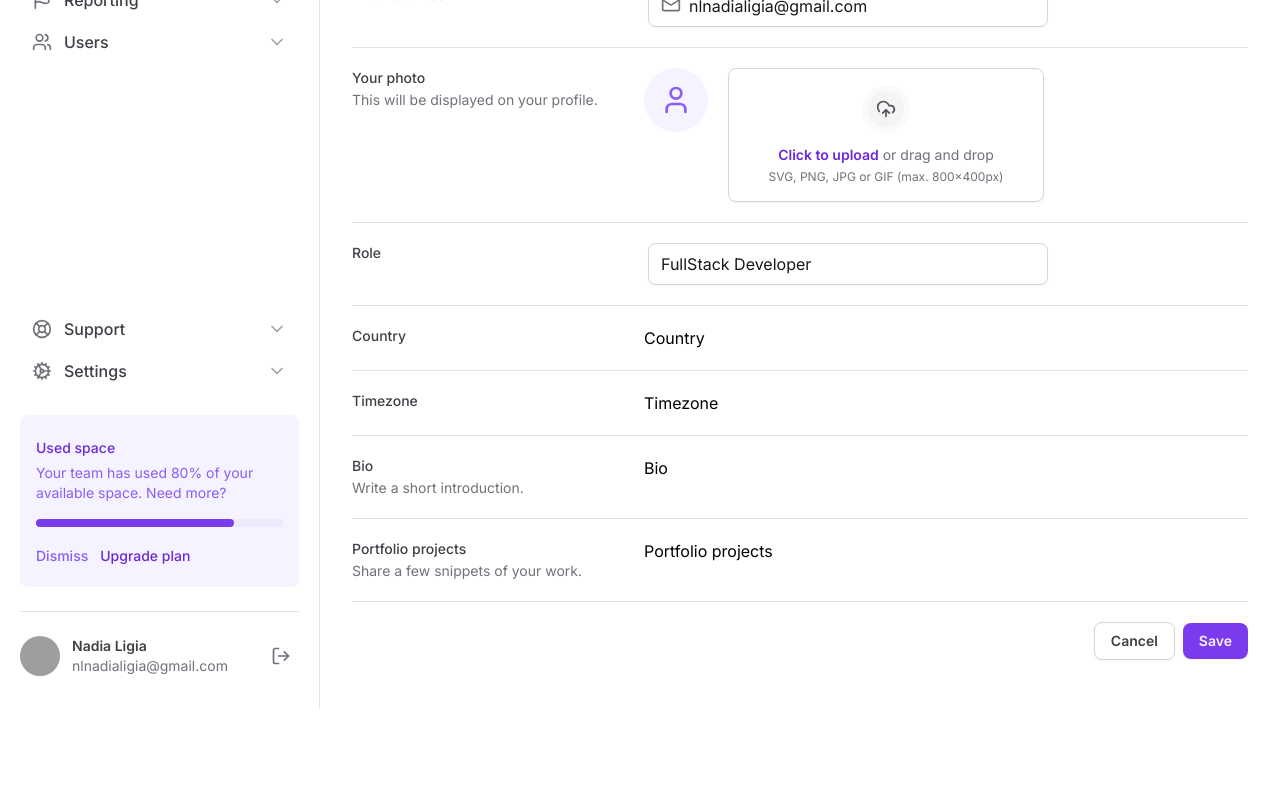
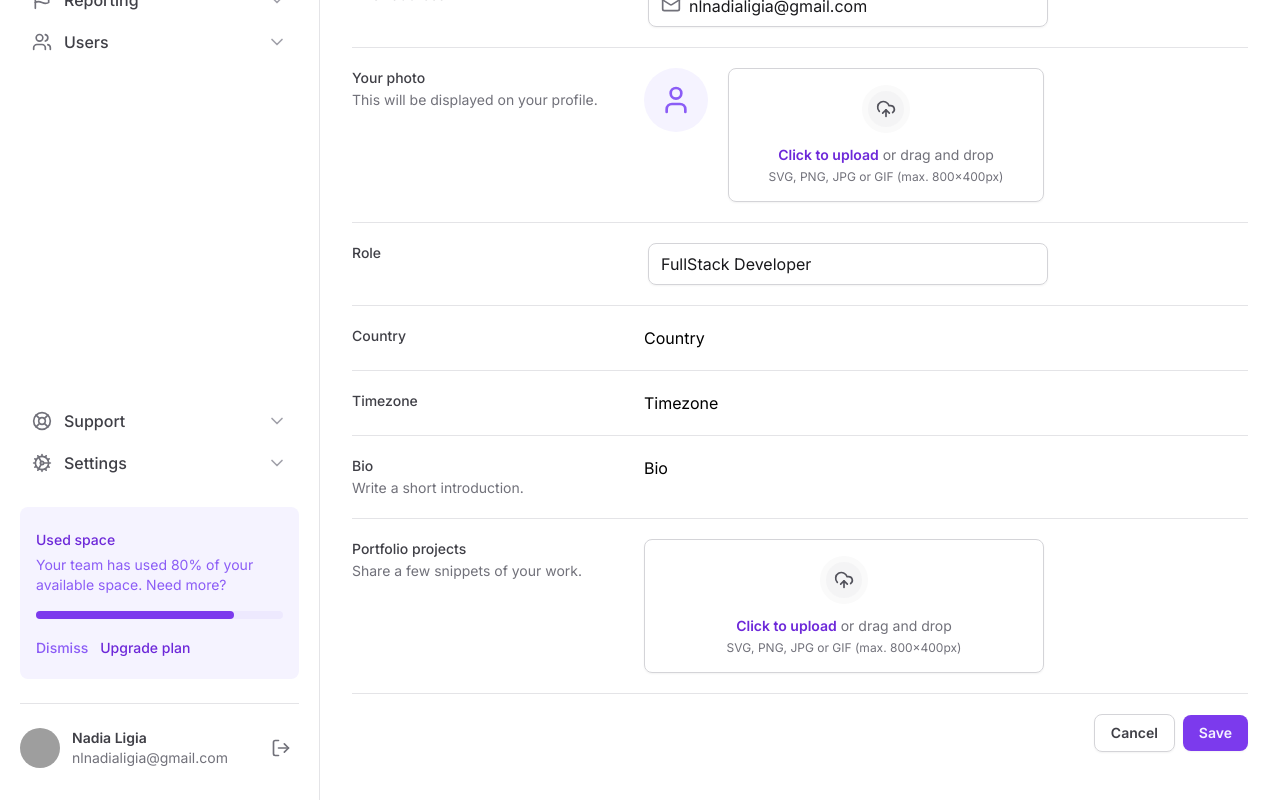
Before and after one commit to nlnadialigia/tailwind-next, a Next.js app: page / in a window 1280 px wide. Shown: the part 348-1148 px from the top of the page. Before the commit the page ends 1056 px from the top, so only its background shows below. Built offline with nearby package versions, Linux system fonts and the light colour scheme; grey boxes are pictures that could not be loaded.

Commit message:
componentizando file input

```diff
--- a/src/app/page.tsx
+++ b/src/app/page.tsx
@@ -1,5 +1,6 @@
 import * as Input from '@/src/components/Input'
-import { Mail, UploadCloud, User } from 'lucide-react'
+import { Mail } from 'lucide-react'
+import * as FileInput from '../components/Form/FileInput'
 import { SettingsTabs } from '../components/SettingsTabs'
 
 export default function Home() {
@@ -95,33 +96,11 @@ export default function Home() {
                 This will be displayed on your profile.
               </span>
             </label>
-            <div className="flex items-start gap-5">
-              <div className="flex h-16 w-16 items-center justify-center rounded-full bg-violet-50">
-                <User className="h-8 w-8 text-violet-500" />
-              </div>
-
-              <label
-                htmlFor="photo"
-                className="hover:bg-violet-25 group flex flex-1 cursor-pointer flex-col items-center gap-3 rounded-lg border border-zinc-300 px-6 py-4 text-zinc-500 shadow-sm hover:border-violet-200 hover:text-violet-500"
-              >
-                <div className="border-6 rounded-full border-zinc-50 bg-zinc-100 p-2 group-hover:border-violet-50 group-hover:bg-violet-100">
-                  <UploadCloud className="h-5 w-5 text-zinc-600 group-hover:text-violet-600" />
-                </div>
-
-                <div className="flex flex-col items-center gap-1">
-                  <span className="text-sm">
-                    <span className="font-semibold text-violet-700">
-                      Click to upload
-                    </span>{' '}
-                    or drag and drop
-                  </span>
-                  <span className="text-xs">
-                    SVG, PNG, JPG or GIF (max. 800x400px)
-                  </span>
-                </div>
-              </label>
-              <input type="file" className="sr-only" id="photo" />
-            </div>
+            <FileInput.Root className="flex items-start gap-5">
+              <FileInput.ImagePreview />
+              <FileInput.Trigger htmlFor="photo" />
+              <FileInput.Control id="photo" />
+            </FileInput.Root>
           </div>
 
           <div className="grid-cols-form grid gap-3 pt-5">
@@ -178,7 +157,12 @@ export default function Home() {
                 Share a few snippets of your work.
               </span>
             </label>
-            <div>Portfolio projects</div>
+            <div>
+              <FileInput.Root>
+                <FileInput.Trigger htmlFor="portfolio" />
+                <FileInput.Control id="portfolio" multiple />
+              </FileInput.Root>
+            </div>
           </div>
 
           <div className="flex items-center justify-end gap-2 pt-5">
--- /dev/null
+++ b/src/components/Form/FileInput/Control.tsx
@@ -0,0 +1,9 @@
+import { ComponentProps } from 'react'
+
+interface ControlProps extends ComponentProps<'input'> {
+  id: string
+}
+
+export function Control({ id, ...props }: Readonly<ControlProps>) {
+  return <input type="file" className="sr-only" id={id} {...props} />
+}
--- /dev/null
+++ b/src/components/Form/FileInput/ImagePreview.tsx
@@ -0,0 +1,9 @@
+import { User } from 'lucide-react'
+
+export function ImagePreview() {
+  return (
+    <div className="flex h-16 w-16 items-center justify-center rounded-full bg-violet-50">
+      <User className="h-8 w-8 text-violet-500" />
+    </div>
+  )
+}
--- /dev/null
+++ b/src/components/Form/FileInput/Root.tsx
@@ -0,0 +1,7 @@
+import { ComponentProps } from 'react'
+
+type RootProps = ComponentProps<'div'>
+
+export function Root(props: RootProps) {
+  return <div {...props} />
+}
--- /dev/null
+++ b/src/components/Form/FileInput/Trigger.tsx
@@ -0,0 +1,26 @@
+import { UploadCloud } from 'lucide-react'
+
+interface TriggerProps {
+  htmlFor: string
+}
+
+export function Trigger({ htmlFor }: Readonly<TriggerProps>) {
+  return (
+    <label
+      htmlFor={htmlFor}
+      className="hover:bg-violet-25 group flex flex-1 cursor-pointer flex-col items-center gap-3 rounded-lg border border-zinc-300 px-6 py-4 text-zinc-500 shadow-sm hover:border-violet-200 hover:text-violet-500"
+    >
+      <div className="border-6 rounded-full border-zinc-50 bg-zinc-100 p-2 group-hover:border-violet-50 group-hover:bg-violet-100">
+        <UploadCloud className="h-5 w-5 text-zinc-600 group-hover:text-violet-600" />
+      </div>
+
+      <div className="flex flex-col items-center gap-1">
+        <span className="text-sm">
+          <span className="font-semibold text-violet-700">Click to upload</span>{' '}
+          or drag and drop
+        </span>
+        <span className="text-xs">SVG, PNG, JPG or GIF (max. 800x400px)</span>
+      </div>
+    </label>
+  )
+}
--- /dev/null
+++ b/src/components/Form/FileInput/index.ts
@@ -0,0 +1,6 @@
+import { Control } from './Control'
+import { ImagePreview } from './ImagePreview'
+import { Root } from './Root'
+import { Trigger } from './Trigger'
+
+export { Control, ImagePreview, Root, Trigger }
```
